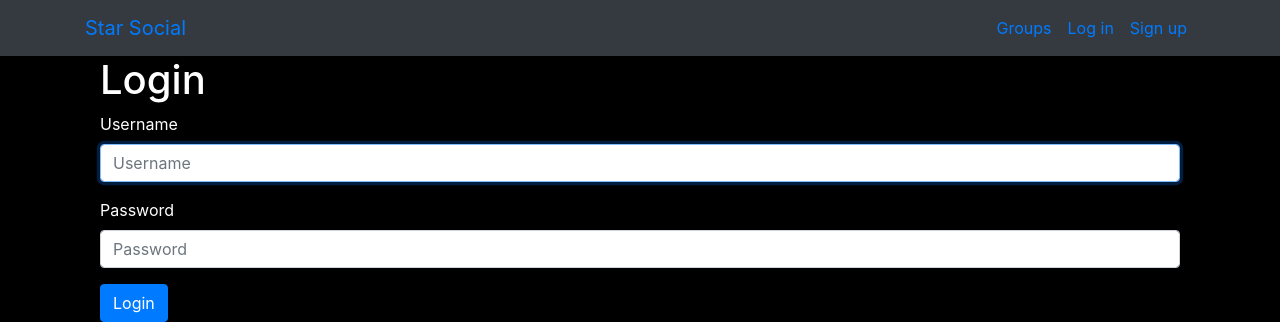
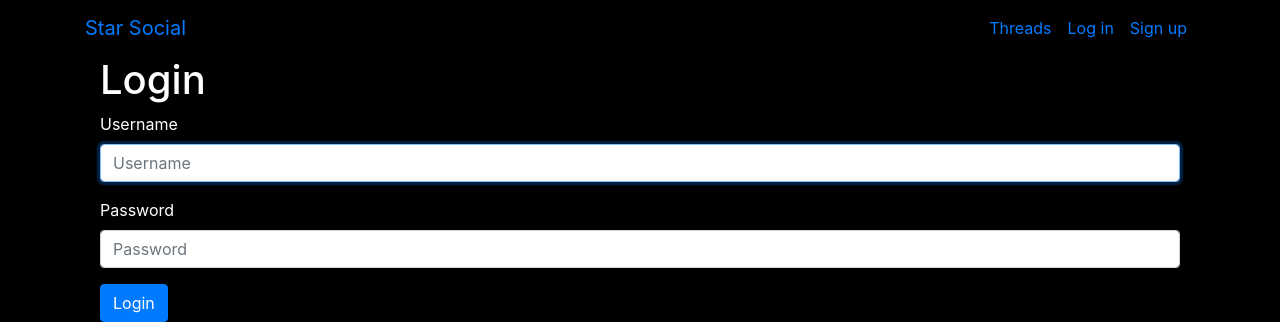
Before and after one commit to atishayj2000/SpaceConnect, a Django app: page /accounts/login/ in a window 1280 px wide. Shown: the top 322 px of the page. Run offline with Django 3.2, Linux system fonts and the light colour scheme; some libraries are stand-ins or nearby versions.

Commit message:
Add files via upload

```diff
--- a/templates/base.html
+++ b/templates/base.html
@@ -21,7 +21,7 @@
 
   </head>
   <body>
-    <nav class="navbar navbar-expand-lg bg-dark mynav" role="navigation" id="navbar">
+    <nav class="navbar navbar-expand-lg mynav" role="navigation" id="navbar">
       <div class="container">
         <div class="navbar-nav align-items-center">
           <a class="navbar-brand mynav" href="{% url 'home' %}">Star Social</a>
@@ -29,11 +29,11 @@
         <div class="navbar-nav ml-auto">
           {% if user.is_authenticated %}
             <a class="nav-item nav-link" href="{% url 'posts:create' %}" class="btn btn-simple">Post</a>
-            <a class="nav-item nav-link" href="{% url 'groups:all' %}" class="btn btn-simple">Groups</a>
-            <a class="nav-item nav-link" href="{% url 'groups:create' %}" class="btn btn-simple">Create Group</a>
+            <a class="nav-item nav-link" href="{% url 'groups:all' %}" class="btn btn-simple">Threads</a>
+            <a class="nav-item nav-link" href="{% url 'groups:create' %}" class="btn btn-simple">Create Thread</a>
             <a class="nav-item nav-link" href="{% url 'accounts:logout' %}" class="btn btn-simple">Log out</a>
           {% else %}
-            <a class="nav-item nav-link" href="{% url 'groups:all' %}"class="btn btn-simple">Groups</a>
+            <a class="nav-item nav-link" href="{% url 'groups:all' %}"class="btn btn-simple">Threads</a>
             <a class="nav-item nav-link" href="{% url 'accounts:login' %}" class="btn btn-simple">Log in</a>
             <a class="nav-item nav-link" href="{% url 'accounts:signup' %}" class="btn btn-simple">Sign up</a>
           {% endif %}
--- a/templates/index.html
+++ b/templates/index.html
@@ -1,6 +1,8 @@
 {% extends "base.html" %}
 {% block content %}
 
-    <h1>Welcome to Star Social!</h1>
+    <h1>Welcome to space connect!</h1>
+    <p> Space Connect is a web base ddiscussion forum for astronomy enthusiasts. Take part in in intereseting and engaging discussions in various threads.</p>
+    <p>Create ypur own thread, share your ideas and most importamntly have fun</p>
 
 {% endblock %}
```
